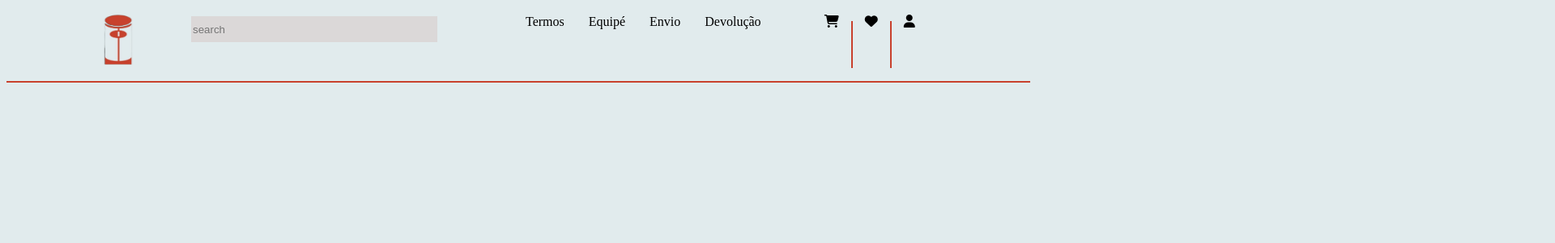
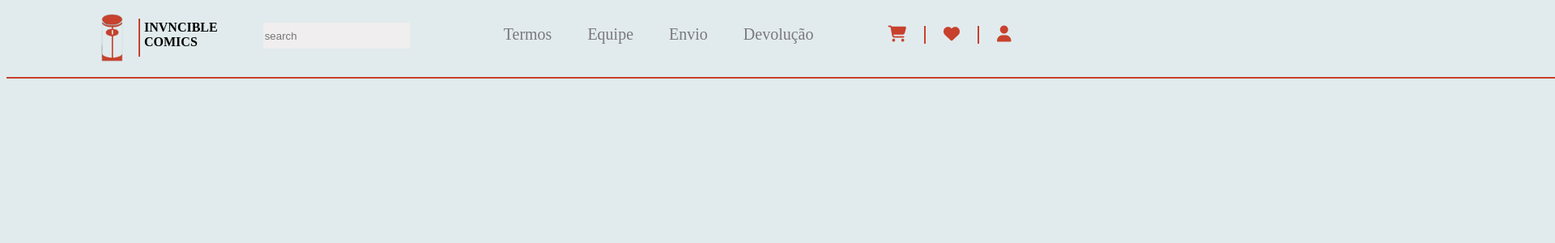
Before and after one commit to wtfemanu/trabalhoDevWeb, a Vue app: page / in a window 1280 px wide. Shown: the top 300 px of the page at 81% size, 1920 px wide, since content can reach past the window. Built offline with nearby package versions, Linux system fonts and the light colour scheme; the HTML template or start-up script is replaced by a standard one.

Commit message:
FEAT#1: terminei o header talvez tenha que fazer alterações no futuro

```diff
--- a/src/components/SearchBar.vue
+++ b/src/components/SearchBar.vue
@@ -1,12 +1,15 @@
-<script></script>
+<script>
+</script>
 
 <template>
 
   <body>
     <nav>
-    <a href="app.vue"><img src="./icons/logo_clara.png" alt="" width="60px" height="80px" /></a>
-
-
+      <div class="logo">
+    <a href="app.vue"><img src="./icons/logo_clara.png" alt="" width="45px" height="75px" /></a>
+      <hr class="logoo">
+      <p>INVNCIBLE COMICS</p>
+    </div>
 
     <input type="text"  placeholder="search" widht="5px" height=" 5px"/>
 
@@ -14,37 +17,57 @@
 
     <ul class="listaUm">
       <li><a href="">Termos</a></li>
-      <li><a href="">Equipé</a></li>
+      <li><a href="">Equipe</a></li>
       <li><a href="">Envio</a></li>
       <li><a href="">Devolução</a></li>
     </ul>
 
+
+
     <ul class="listaDois">
       <li><a href=""><i class="fa-solid fa-cart-shopping"></i></a></li>
-      <hr>
+      <hr class="divisinho">
       <li><a href=""><i class="fa-solid fa-heart"></i></a></li>
-      <hr>
+      <hr class="divisinho">
       <li><a href=""><i class="fa-solid fa-user"></i></a></li>
     </ul>
   </nav>
+
   </body>
-  <hr>
+  <hr class="divisor">
+
 </template>
+
 <style>
+
     body{
       background-color: #e1ebed;
     }
   body nav{
     display: flex;
-    margin:0px 90px 0px 90px;
+    margin:0px 60px 0px 60px;
+
+  }
+  div.logo{
+    margin: 0 1px 0 30px ;
+  }
+  nav .logo{
+    display: flex;
+  }
+  nav .logo p{
+    margin: 17px 5px 16px 5px;
+    font-weight: bolder;
+    width: 50%;
 
   }
   input {
     height:30px ;
-    margin:12px 50px 0px 50px;
-    background-color: rgb(219, 216, 216);
+    margin:20px 50px 20px 50px;
+    background-color: rgb(240, 238, 238);
     border: none;
-    width: 300px;
+    width: 500px;
+    height: 30px;
+
   }
 
   .listaUm{
@@ -58,20 +81,44 @@
   }
   ul{
     display:flex;
-    margin:10px 4px 0px 4px;
+    margin:23px 4px 23px 4px;
   }
   ul li{
     list-style-type: none;
+
   }
-  ul li a{
+  ul.listaUm li a{
+    font-size: 20px;
+    margin:1px 12px 1px 12px;
+    text-decoration:none;
+    color: #7B7881;
+  }
+  ul.listaDois li a{
+    font-size: 20px;
+    margin:1px 12px 1px 12px;
+    text-decoration:none;
+    color: #c8412d;;
 
-    margin:0 5px 0 5px;
-    text-decoration:none;
-    color: black;
   }
   hr {
     color: 	#c8412d;
     border:  solid 1px	#c8412d;
+
+
+  }
+  hr.logoo{
+    color: 	#c8412d;
+    border:  solid 1px	#c8412d;
+    margin: 15px 0 1px 0;
+    height: 45px;
+  }
+  hr.divisor{
+    width: 2500px;
+  }
+  hr.divisinho{
+    height: 20px;
+    margin: 1px 0 1px 0;
   }
 
+
 </style>
```
